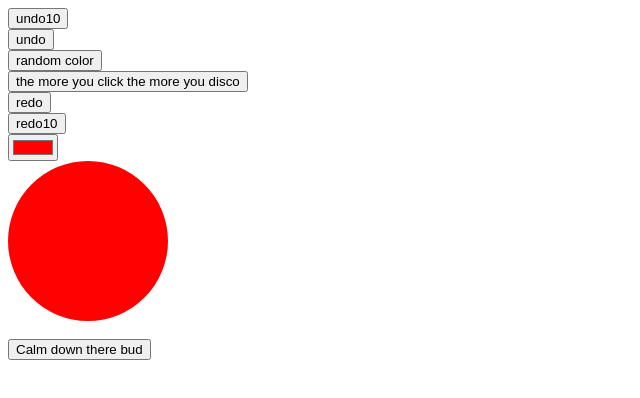
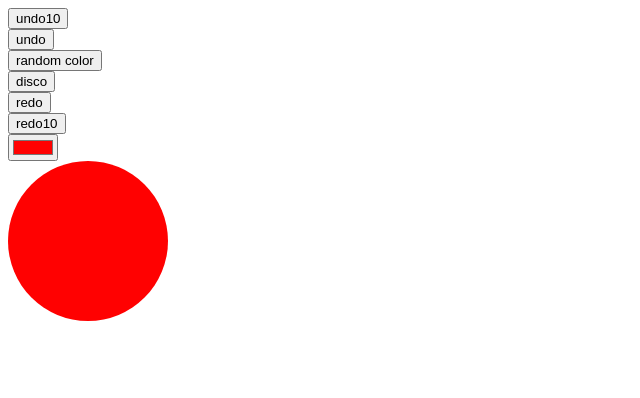
Before and after one commit to Tylerpfarris/use_record, a React app: page / in a window 1280 px wide. Shown: the top 398 px of the page, without its empty margins (0-640 px from the left). Built offline with nearby package versions, Linux system fonts and the light colour scheme.

Commit message:
disco working!

```diff
--- a/src/components/app/App.jsx
+++ b/src/components/app/App.jsx
@@ -1,4 +1,5 @@
-import React, { useEffect, useState } from 'react';
+import React, { useState } from 'react';
+import { useInterval } from '../hooks/hooks';
 
 const useRecord = (initial) => {
   const [current, setCurrent] = useState([initial]);
@@ -38,24 +39,18 @@ const useRecord = (initial) => {
   };
 
   const handleDisco = () => {
-    setDisco(true)
-  }
-  useEffect(() => {
-    if (disco) doDisco();
-  }, [current, disco]);
-
-  const doDisco = () => {
-    setInterval(() => randomColor(), 3000);
+    if (!disco) setDisco(true);
+    else setDisco(false);
   };
 
-  const calmDown = () => {
-    clearInterval(doDisco);
-    setIndex(0);
-    setDisco(false)
-    setCurrent([initial]);
+  useInterval(() => {
+    if (disco) {
+      let randomDisco = randomColor();
+      record(randomDisco)
+  }
+  }, 500)
 
 
-  };
   return {
     index,
     current,
@@ -66,8 +61,7 @@ const useRecord = (initial) => {
     redo10,
     randomColor,
     handleDisco,
-    doDisco,
-    calmDown,
+    disco
   };
 };
 
@@ -82,7 +76,7 @@ function App() {
     randomColor,
     record,
     handleDisco,
-    calmDown,
+    disco
   } = useRecord('#FF0101');
 
   return (
@@ -99,9 +93,15 @@ function App() {
         random color
       </button>
       <br />
-      <button data-testid="disco-button" onClick={handleDisco}>
-        the more you click the more you disco
-      </button>
+      {!disco ? (
+        <button data-testid="disco-button" onClick={handleDisco}>
+          disco
+        </button>
+      ) : (
+        <button data-testid="disco-button" onClick={handleDisco}>
+          No Disco
+        </button>
+      )}
       <br />
       <button data-testid="redo-button" onClick={redo}>
         redo
@@ -123,13 +123,9 @@ function App() {
           backgroundColor: current[index],
           width: '10rem',
           height: '10rem',
-          borderRadius: '100px'
+          borderRadius: '100px',
         }}
       ></div>
-      <br />
-      <button data-testid="calm-down-button" onClick={calmDown}>
-        Calm down there bud
-      </button>
     </>
   );
 }
--- /dev/null
+++ b/src/components/hooks/hooks.js
@@ -0,0 +1,18 @@
+import  {  useEffect, useRef } from 'react';
+export function useInterval(callback, delay) {
+  const savedCallback = useRef();
+  // Remember the latest callback.
+  useEffect(() => {
+    savedCallback.current = callback;
+  }, [callback]);
+  // Set up the interval.
+  useEffect(() => {
+    function tick() {
+      savedCallback.current();
+    }
+    if(delay !== null) {
+      let id = setInterval(tick, delay);
+      return () => clearInterval(id);
+    }
+  }, [delay]);
+}
```
